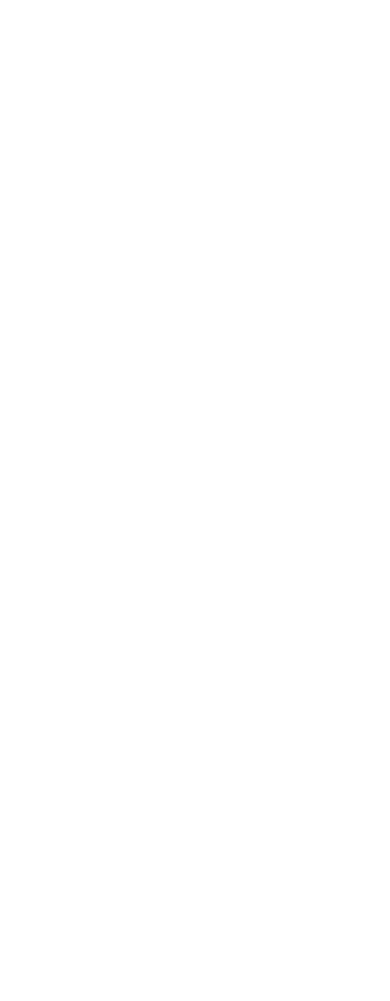
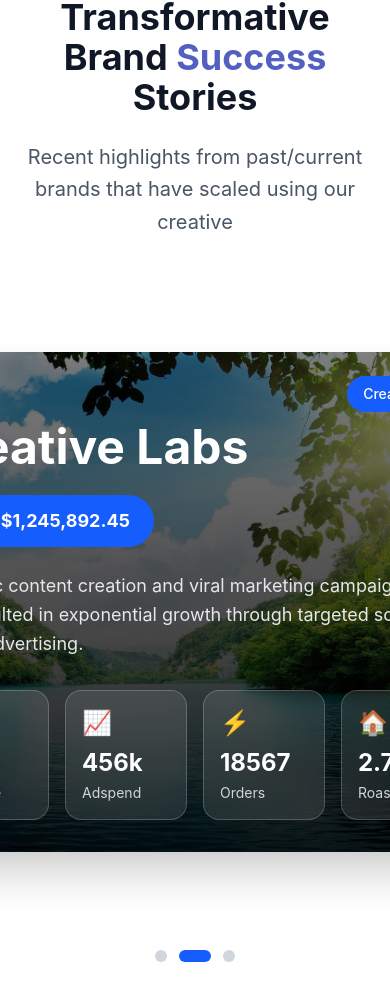
Before and after one commit to Mo-Ibra/jeremiah-light-portfolio, a Next.js app: page / in a window 390 px wide. Shown: the part 7224-8225 px from the top of the page. Before the commit the page ends 7081 px from the top, so only its background shows below. Built offline with nearby package versions, Linux system fonts and the light colour scheme.

Commit message:
Added Case Studies

```diff
--- a/app/page.tsx
+++ b/app/page.tsx
@@ -2,6 +2,7 @@ import Hero from "@/components/Hero";
 import Navigation from "@/components/Navigation";
 import VideoReels from "@/components/VideoReels";
 import Services from "@/components/Services";
+import CaseStudies from "@/components/CaseStudies";
 
 function Home() {
   return (
@@ -10,6 +11,7 @@ function Home() {
       <Hero />
       <VideoReels />
       <Services />
+      <CaseStudies />
     </>
   );
 }
--- /dev/null
+++ b/components/CaseStudies.tsx
@@ -0,0 +1,229 @@
+"use client";
+
+import React, { useState, useRef, useEffect } from "react";
+import SectionHeader from "./SectionHeader";
+
+const CaseStudies = () => {
+  const [currentIndex, setCurrentIndex] = useState(1);
+  const [isDragging, setIsDragging] = useState(false);
+  const [startX, setStartX] = useState(0);
+  const [currentX, setCurrentX] = useState(0);
+  const carouselRef = useRef(null);
+
+  const caseStudies = [
+    {
+      id: 1,
+      company: "Accent Studios",
+      revenue: "$931,968.93",
+      startRevenue: "$0",
+      description:
+        "We prioritized split-testing viral hooks given the niche and products are heavily visually focused and, with fewer than five ad creatives, generated over $900K in revenue.",
+      stats: [
+        { icon: "$", value: "932k", label: "Revenue" },
+        { icon: "📈", value: "384k", label: "Adspend" },
+        { icon: "⚡", value: "12345", label: "Orders" },
+        { icon: "🏠", value: "3.24x", label: "Roas" },
+      ],
+    },
+    {
+      id: 2,
+      company: "Creative Labs",
+      revenue: "$1,245,892.45",
+      startRevenue: "$0",
+      description:
+        "Strategic content creation and viral marketing campaigns that resulted in exponential growth through targeted social media advertising.",
+      stats: [
+        { icon: "$", value: "1.2M", label: "Revenue" },
+        { icon: "📈", value: "456k", label: "Adspend" },
+        { icon: "⚡", value: "18567", label: "Orders" },
+        { icon: "🏠", value: "2.73x", label: "Roas" },
+      ],
+    },
+    {
+      id: 3,
+      company: "Brand Studios",
+      revenue: "$789,234.12",
+      startRevenue: "$0",
+      description:
+        "Focused on user-generated content and authentic storytelling to build trust and drive conversions across platforms.",
+      stats: [
+        { icon: "$", value: "789k", label: "Revenue" },
+        { icon: "📈", value: "298k", label: "Adspend" },
+        { icon: "⚡", value: "9876", label: "Orders" },
+        { icon: "🏠", value: "2.65x", label: "Roas" },
+      ],
+    },
+  ];
+
+  const handleMouseDown = (e: React.MouseEvent) => {
+    setIsDragging(true);
+    setStartX(e.clientX);
+  };
+
+  const handleMouseMove = (e: MouseEvent) => {
+    if (!isDragging) return;
+    const deltaX = e.clientX - startX;
+    setCurrentX(deltaX);
+  };
+
+  const handleMouseUp = () => {
+    if (isDragging) {
+      const threshold = 100;
+      if (currentX > threshold && currentIndex > 0) {
+        setCurrentIndex(currentIndex - 1);
+      } else if (
+        currentX < -threshold &&
+        currentIndex < caseStudies.length - 1
+      ) {
+        setCurrentIndex(currentIndex + 1);
+      }
+      setCurrentX(0);
+      setIsDragging(false);
+    }
+  };
+
+  useEffect(() => {
+    const handleGlobalMouseUp = () => handleMouseUp();
+    const handleGlobalMouseMove = (e: MouseEvent) => handleMouseMove(e);
+
+    if (isDragging) {
+      document.addEventListener("mousemove", handleGlobalMouseMove);
+      document.addEventListener("mouseup", handleGlobalMouseUp);
+    }
+
+    return () => {
+      document.removeEventListener("mousemove", handleGlobalMouseMove);
+      document.removeEventListener("mouseup", handleGlobalMouseUp);
+    };
+  }, [isDragging, startX, currentX, currentIndex]);
+
+  return (
+    <section className="py-20 px-4 overflow-hidden">
+      <div className="max-w-7xl mx-auto">
+        {/* Header */}
+        <SectionHeader badgeText="Case Studies">
+          <h2 className="text-4xl md:text-5xl lg:text-6xl font-bold text-gray-900 mb-6">
+            Transformative Brand <span className="text-primary">Success</span>{" "}
+            Stories
+          </h2>
+          <p className="text-xl text-gray-600 max-w-4xl mx-auto leading-relaxed">
+            Recent highlights from past/current brands that have scaled using
+            our creative
+          </p>
+        </SectionHeader>
+
+        {/* Carousel Container */}
+        <div
+          className="relative flex items-center justify-center cursor-grab active:cursor-grabbing select-none"
+          onMouseDown={handleMouseDown}
+          style={{ height: "600px" }}
+        >
+          {/* Cards */}
+          {caseStudies.map((study, index) => {
+            const offset = index - currentIndex;
+            const isActive = index === currentIndex;
+
+            // Calculate position and scale
+            let translateX = offset * 400 + (isDragging ? currentX : 0);
+            let scale = isActive ? 1 : 0.8;
+            let opacity = isActive ? 1 : 0.4;
+            let zIndex = isActive ? 10 : 1;
+
+            // Side cards positioning
+            if (offset === -1) {
+              translateX = -500 + (isDragging ? currentX : 0);
+              scale = 0.8;
+              opacity = 0.6;
+            } else if (offset === 1) {
+              translateX = 500 + (isDragging ? currentX : 0);
+              scale = 0.8;
+              opacity = 0.6;
+            }
+
+            return (
+              <div
+                key={study.id}
+                className="absolute transition-all duration-500 ease-out"
+                style={{
+                  transform: `translateX(${translateX}px) scale(${scale})`,
+                  opacity: opacity,
+                  zIndex: zIndex,
+                  width: "600px",
+                  height: "500px",
+                }}
+              >
+                <div
+                  className="rounded-3xl overflow-hidden shadow-2xl h-full relative bg-cover bg-center"
+                  style={{ backgroundImage: "url('/images/studies/1.jpg')" }}
+                >
+
+                  <div className="absolute inset-0 bg-gradient-to-t from-black/90 to-black/50"></div>
+
+                  {/* Company Badge */}
+                  <div className="absolute top-6 right-6 z-20">
+                    <div className="bg-blue-600 text-white px-4 py-2 rounded-full text-sm font-medium">
+                      {study.company}
+                    </div>
+                  </div>
+
+                  {/* Main Content */}
+                  <div className="relative z-10 p-8 h-full flex flex-col justify-end">
+                    <div className="text-white">
+                      <h3 className="text-5xl font-bold mb-6">
+                        {study.company}
+                      </h3>
+
+                      {/* Revenue Badge */}
+                      <div className="inline-flex items-center bg-blue-600 text-white px-6 py-3 rounded-full mb-6 text-lg font-bold">
+                        {study.startRevenue} → {study.revenue}
+                      </div>
+
+                      <p className="text-gray-200 text-lg leading-relaxed mb-8 max-w-lg">
+                        {study.description}
+                      </p>
+
+                      {/* Stats Grid */}
+                      <div className="grid grid-cols-4 gap-4">
+                        {study.stats.map((stat, statIndex) => (
+                          <div
+                            key={statIndex}
+                            className="bg-white/10 backdrop-blur-sm rounded-2xl p-4 border border-white/20"
+                          >
+                            <div className="text-2xl mb-2">{stat.icon}</div>
+                            <div className="text-2xl font-bold text-white mb-1">
+                              {stat.value}
+                            </div>
+                            <div className="text-gray-300 text-sm">
+                              {stat.label}
+                            </div>
+                          </div>
+                        ))}
+                      </div>
+                    </div>
+                  </div>
+                </div>
+              </div>
+            );
+          })}
+        </div>
+
+        {/* Dots Indicator */}
+        <div className="flex justify-center space-x-3 mt-12">
+          {caseStudies.map((_, index) => (
+            <button
+              key={index}
+              onClick={() => setCurrentIndex(index)}
+              className={`w-3 h-3 rounded-full transition-all duration-300 ${
+                index === currentIndex
+                  ? "bg-blue-600 w-8"
+                  : "bg-gray-300 hover:bg-gray-400"
+              }`}
+            />
+          ))}
+        </div>
+      </div>
+    </section>
+  );
+};
+
+export default CaseStudies;
```
Also changed, not shown: public/images/studies/1.jpg (added).
